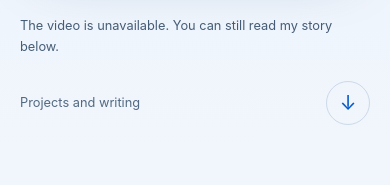
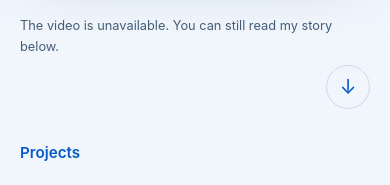
Before and after one commit to efraim132/PersonalSite, a React (Vite) app: page / in a window 390 px wide. Shown: the part 782-967 px from the top of the page. Built offline with nearby package versions, Linux system fonts and the light colour scheme.

Commit message:
Tighten projects spacing and fade scroll arrow

```diff
--- a/src/components/Hero/Hero.module.css
+++ b/src/components/Hero/Hero.module.css
@@ -122,11 +122,16 @@
 .bottom {
   display: flex;
   align-items: center;
-  justify-content: space-between;
-  margin-top: 58px;
-  padding-bottom: 24px;
+  justify-content: flex-end;
+  margin-top: 8px;
+  opacity: 1;
+  transition: opacity 200ms ease;
   color: var(--color-text-muted);
   font-size: 0.8rem;
+}
+.bottom[data-scrolled="true"] {
+  opacity: 0;
+  pointer-events: none;
 }
 .bottom a {
   display: grid;
@@ -190,9 +195,6 @@
   .videoCaption strong {
     font-size: 2rem;
   }
-  .bottom {
-    margin-top: 24px;
-  }
   .media figcaption {
     font-size: 0.75rem;
     gap: 10px;
--- a/src/components/Hero/Hero.tsx
+++ b/src/components/Hero/Hero.tsx
@@ -1,10 +1,18 @@
-import { useRef, useState } from 'react'
+import { useEffect, useRef, useState } from 'react'
 import styles from './Hero.module.css'
 
 export default function Hero() {
   const videoRef = useRef<HTMLVideoElement>(null)
   const [playing, setPlaying] = useState(false)
   const [failed, setFailed] = useState(false)
+
+  const [scrolled, setScrolled] = useState(() => window.scrollY > 0)
+
+  useEffect(() => {
+    const onScroll = () => setScrolled(window.scrollY > 0)
+    window.addEventListener('scroll', onScroll, { passive: true })
+    return () => window.removeEventListener('scroll', onScroll)
+  }, [])
 
   async function toggleVideo() {
     const video = videoRef.current
@@ -103,8 +111,11 @@ export default function Hero() {
           )}
         </figure>
       </div>
-      <div className={`container ${styles.bottom}`}>
-        <span>Projects and writing</span>
+      <div
+        className={`container ${styles.bottom}`}
+        data-scrolled={scrolled}
+        inert={scrolled}
+      >
         <a href="#projects" aria-label="Explore selected work">
           ↓
         </a>
--- a/src/components/ProjectsSection/ProjectsSection.module.css
+++ b/src/components/ProjectsSection/ProjectsSection.module.css
@@ -1,5 +1,6 @@
 .section {
   padding: var(--section-padding);
+  padding-top: clamp(2rem, 4vw, 3.5rem);
 }
 .heading {
   font-size: clamp(2rem, 4.2vw, 3.6rem);
```
